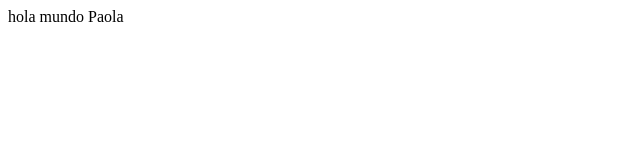
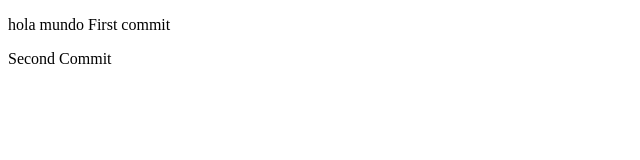
Before and after one commit to gpaolai/demoProject, a plain HTML site: page index.html in a window 1280 px wide. Shown: the whole page, without its empty margins (0-640 px from the left). Drawn offline with Linux system fonts and the light colour scheme.

Commit message:
Added Chages index

```diff
--- a/index.html
+++ b/index.html
@@ -7,6 +7,10 @@
     <title>Hola Mundo</title>
 </head>
 <body>
-    hola mundo Paola
+    <p>
+        hola mundo First commit
+    </p>
+    <p>Second Commit</p>
+
 </body>
 </html>
```
